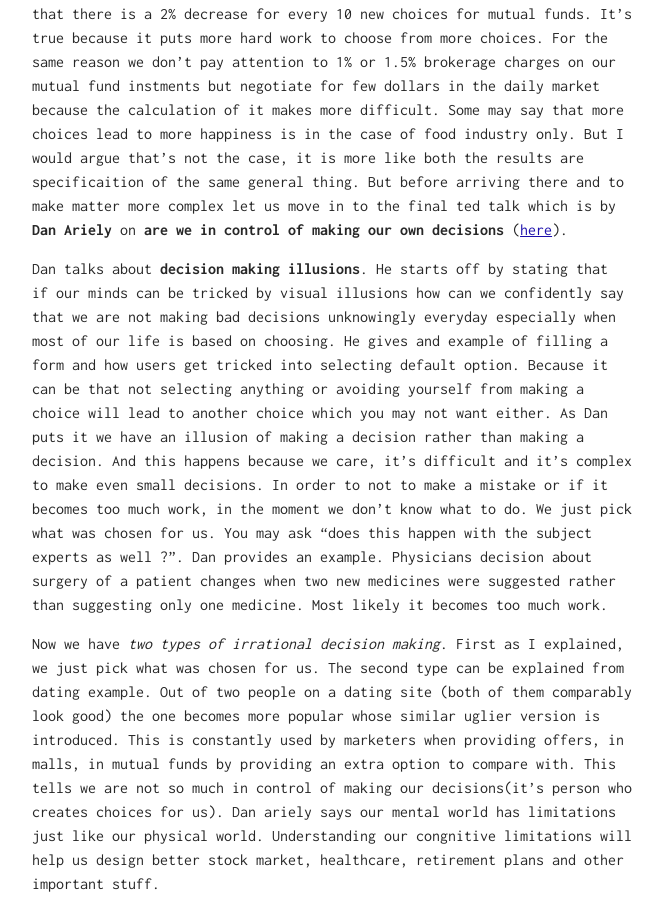
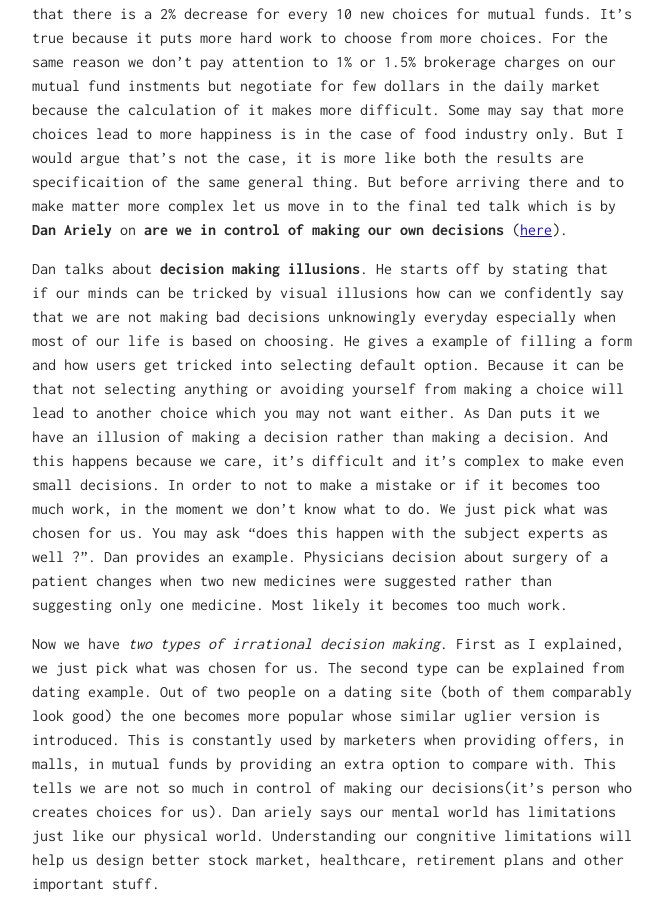
Before and after one commit to unosonu/unosonu.github.io, a Jekyll site: the page built from _posts/2017-05-14-choice-and-happiness.md, in a window 1280 px wide and 900 px high, scrolled down 2310 px. Shown: the whole window, without its empty margins (308-971 px from the left). Built offline with Jekyll 4.4.1, drawn with Linux system fonts in a browser that asks for light colours; some of the changed text lies outside the part shown.

Commit message:
Update 2017-05-14-choice-and-happiness.md

```diff
--- a/_posts/2017-05-14-choice-and-happiness.md
+++ b/_posts/2017-05-14-choice-and-happiness.md
@@ -34,7 +34,7 @@ His valid point is if you choose from more choices be it anything you will be le
 
 Now here's the conflict of happiness from the two talks. One talk tells that secret to consumer happiness is more choices, where as another talk says it's less choices. Both of them show this statistically. Barry says that there is a 2% decrease for every 10 new choices for mutual funds. It's true because it puts more hard work to choose from more choices. For the same reason we don't pay attention to 1% or 1.5% brokerage charges on our mutual fund instments but negotiate for few dollars in the daily market because the calculation of it makes more difficult. Some may say that more choices lead to more happiness is in the case of food industry only. But I would argue that's not the case, it is more like both the results are specificaition of the same general thing. But before arriving there and to make matter more complex let us move in to the final ted talk which is by  __Dan Ariely__ on __are we in control of making our own decisions__ ([here](https://www.ted.com/talks/dan_ariely_asks_are_we_in_control_of_our_own_decisions)).
 
-Dan talks about __decision making illusions__. He starts off by stating that if our minds can be tricked by visual illusions how can we confidently say that we are not making bad decisions unknowingly everyday especially when most of our life is based on choosing. He gives and example of filling a form and how users get tricked into selecting default option. Because it can be that not selecting anything or avoiding yourself from making a choice will lead to another choice which you may not want either.
+Dan talks about __decision making illusions__. He starts off by stating that if our minds can be tricked by visual illusions how can we confidently say that we are not making bad decisions unknowingly everyday especially when most of our life is based on choosing. He gives a example of filling a form and how users get tricked into selecting default option. Because it can be that not selecting anything or avoiding yourself from making a choice will lead to another choice which you may not want either.
 As Dan puts it we have an illusion of making a decision rather than making a decision. And this happens because we care, it's difficult and it's complex to make even small decisions. In order to not to make a mistake or if it becomes too much work, in the moment we don't know what to do. We just pick what was chosen for us. You may ask "does this happen with the subject experts as well ?". Dan provides an example. Physicians decision about surgery of a patient changes when two new medicines were suggested rather than suggesting only one medicine. Most likely it becomes too much work.
 
 Now we have _two types of irrational decision making_. First as I explained, we just pick what was chosen for us. The second type can be explained from dating example. Out of two people on a dating site (both of them comparably look good) the one becomes more popular whose similar uglier version is introduced. This is constantly used by marketers when providing offers, in malls, in mutual funds by providing an extra option to compare with. This tells we are not so much in control of making our decisions(it's person who creates choices for us). Dan ariely says our mental world has limitations just like our physical world. Understanding our congnitive limitations will help us design better stock market, healthcare, retirement plans and other important stuff.
```
Also changed, not shown: other parts of _posts/2017-05-14-choice-and-happiness.md (+2 -2 lines).
